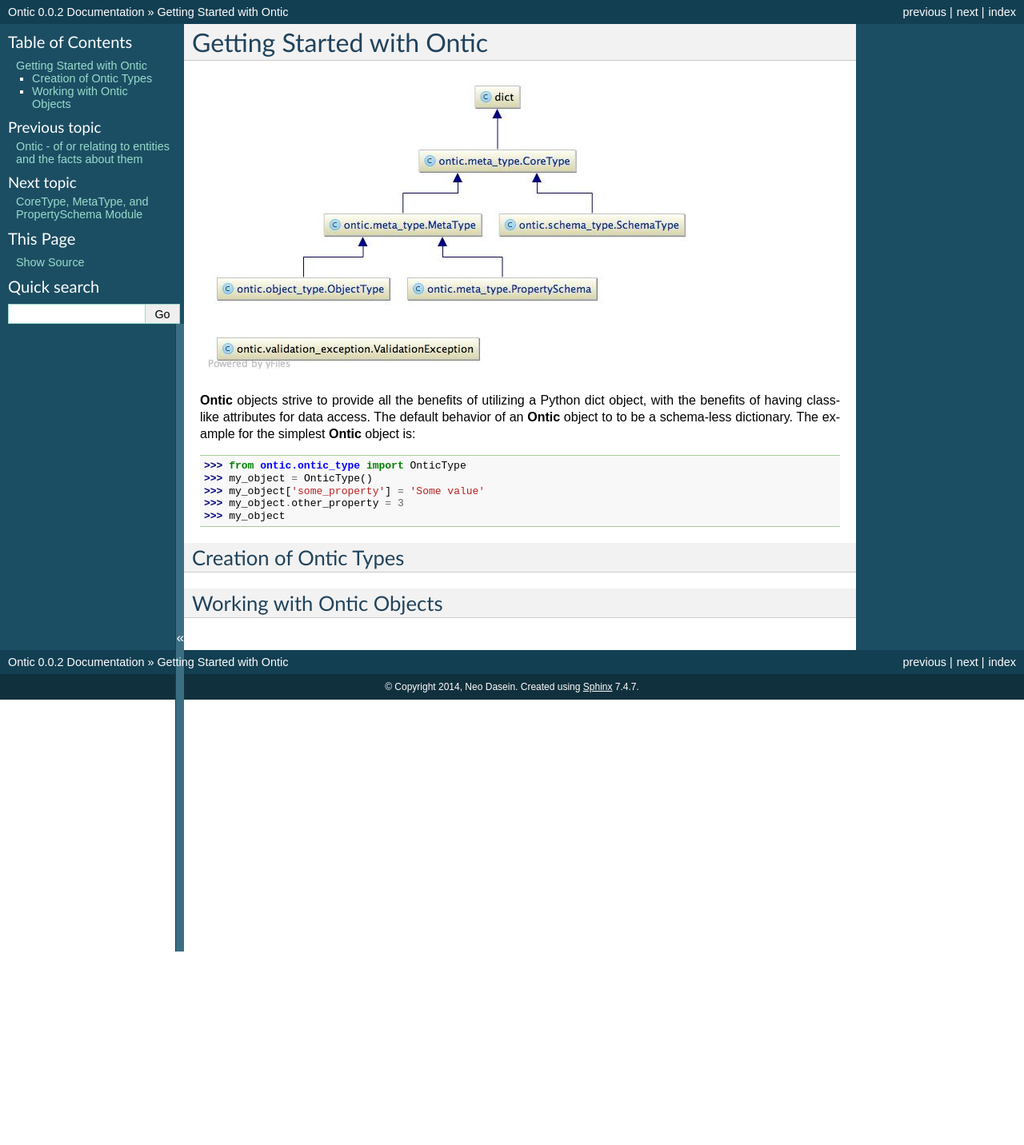
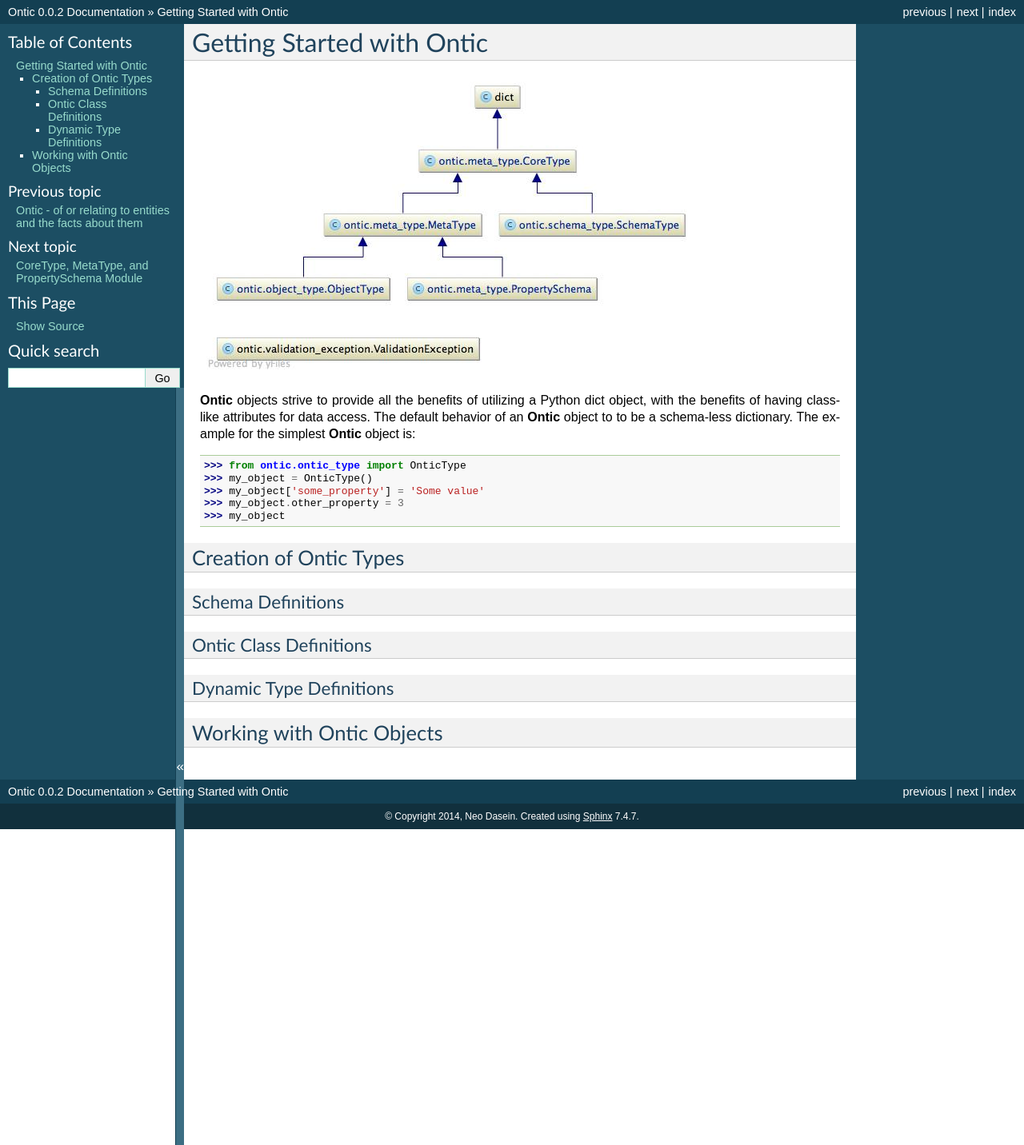
Before and after one commit to neoinsanity/ontic, a Sphinx documentation site: the page built from doc/ontic.rst, in a window 1280 px wide. Shown: the whole page at 80% size. Built offline with Sphinx 7.4.7, drawn with Linux system fonts in a browser that asks for light colours; before the commit the page ends 1190 px from its top, so only the background shows below that.

```diff
--- a/doc/ontic.rst
+++ b/doc/ontic.rst
@@ -17,12 +17,17 @@ The example for the simplest **Ontic** object is::
   >>> my_object.other_property = 3
   >>> my_object
 
-
-
-
-
 Creation of Ontic Types
 ========================
 
+Schema Definitions
+-------------------
+
+Ontic Class Definitions
+------------------------
+
+Dynamic Type Definitions
+-------------------------
+
 Working with Ontic Objects
 ===========================
```
Also changed, not shown: doc/images/ontic_type.jpg (renamed from doc/images/object_type.jpg), 1 other file.
